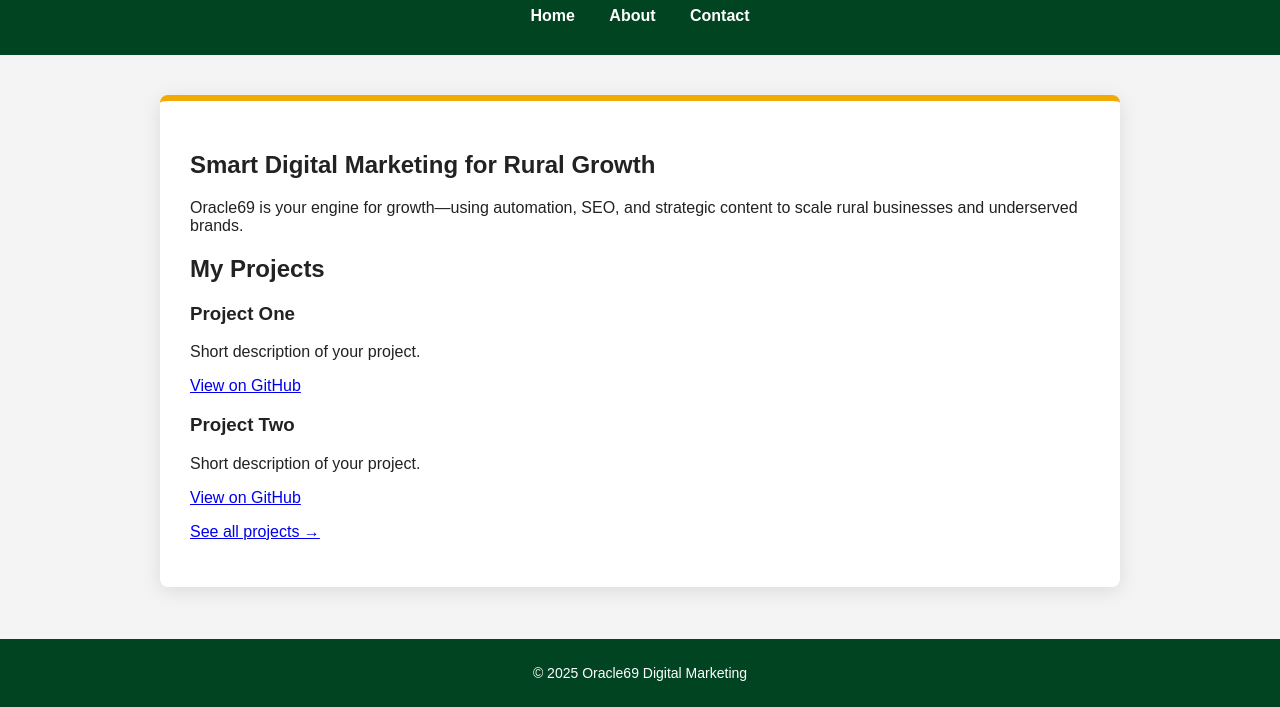
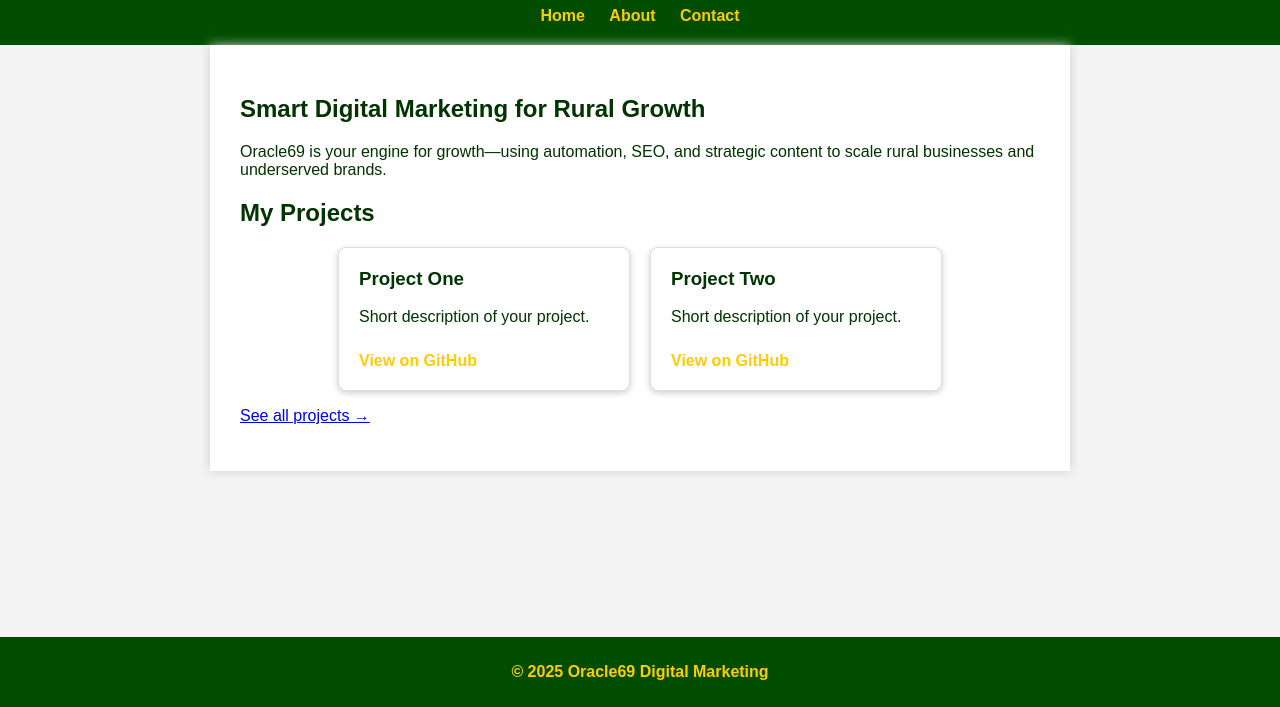
Before and after one commit to Oracle69digitalmarketing/oracle69digitalmarketing.github.io, a plain HTML site: page index.html in a window 1280 px wide. Shown: the part 93-800 px from the top of the page. Drawn offline with Linux system fonts and the light colour scheme.

Commit message:
Update style.css

```diff
--- a/style.css
+++ b/style.css
@@ -1,14 +1,15 @@
+/* Base styles */
 body {
   font-family: Arial, sans-serif;
   margin: 0;
   padding: 0;
   background: #f4f4f4;
-  color: #222;
+  color: #003300; /* deep green text */
 }
 
 header {
-  background: #014421; /* Deep green */
-  color: #fff;
+  background: #004d00; /* deep green */
+  color: #ffcc00;      /* deep yellow */
   padding: 20px 0;
   text-align: center;
 }
@@ -16,52 +17,81 @@ header {
 nav ul {
   list-style: none;
   padding: 0;
-  margin: 10px 0;
+  margin: 0;
 }
 
 nav ul li {
   display: inline-block;
-  margin: 0 15px;
+  margin: 0 10px;
 }
 
 nav ul li a {
-  color: #fff;
+  color: #ffcc00;      /* deep yellow */
   text-decoration: none;
   font-weight: bold;
 }
 
+nav ul li a:hover {
+  text-decoration: underline;
+}
+
 main {
   padding: 30px;
-  max-width: 900px;
-  margin: 40px auto;
-  background: #ffffff;
-  box-shadow: 0 4px 20px rgba(0, 0, 0, 0.1);
-  border-top: 6px solid #F2A900; /* Deep yellow accent */
-  border-radius: 8px;
+  max-width: 800px;
+  margin: 0 auto;
+  background: #fff;
+  box-shadow: 0 0 10px #ccc;
+  color: #003300; /* deep green */
 }
 
 footer {
-  background: #014421;
-  color: #fff;
+  background: #004d00; /* deep green */
+  color: #ffcc00;      /* deep yellow */
   text-align: center;
-  padding: 12px 0;
+  padding: 10px 0;
   position: fixed;
   bottom: 0;
   width: 100%;
-  font-size: 14px;
+  font-weight: bold;
 }
 
-button {
-  background: #F2A900; /* Deep yellow */
-  color: #014421;
-  padding: 10px 18px;
-  border: none;
-  border-radius: 4px;
-  font-weight: bold;
-  cursor: pointer;
-  transition: background 0.3s ease;
+/* Projects styles */
+.projects-grid, .projects-list {
+  display: flex;
+  flex-wrap: wrap;
+  gap: 20px;
+  margin-top: 20px;
+  justify-content: center;
 }
 
-button:hover {
-  background: #d48d00;
+.project-card {
+  background: #fff;
+  border: 1px solid #ddd;
+  border-radius: 8px;
+  padding: 20px;
+  width: 250px;
+  box-shadow: 0 2px 6px #ccc;
+  transition: transform 0.2s;
+  color: #003300; /* deep green */
 }
+
+.project-card:hover {
+  transform: translateY(-5px) scale(1.03);
+  box-shadow: 0 6px 18px #bbb;
+}
+
+.project-card h3 {
+  margin-top: 0;
+}
+
+.project-card a {
+  display: inline-block;
+  margin-top: 10px;
+  color: #ffcc00;      /* deep yellow */
+  text-decoration: none;
+  font-weight: bold;
+}
+
+.project-card a:hover {
+  text-decoration: underline;
+}
```
